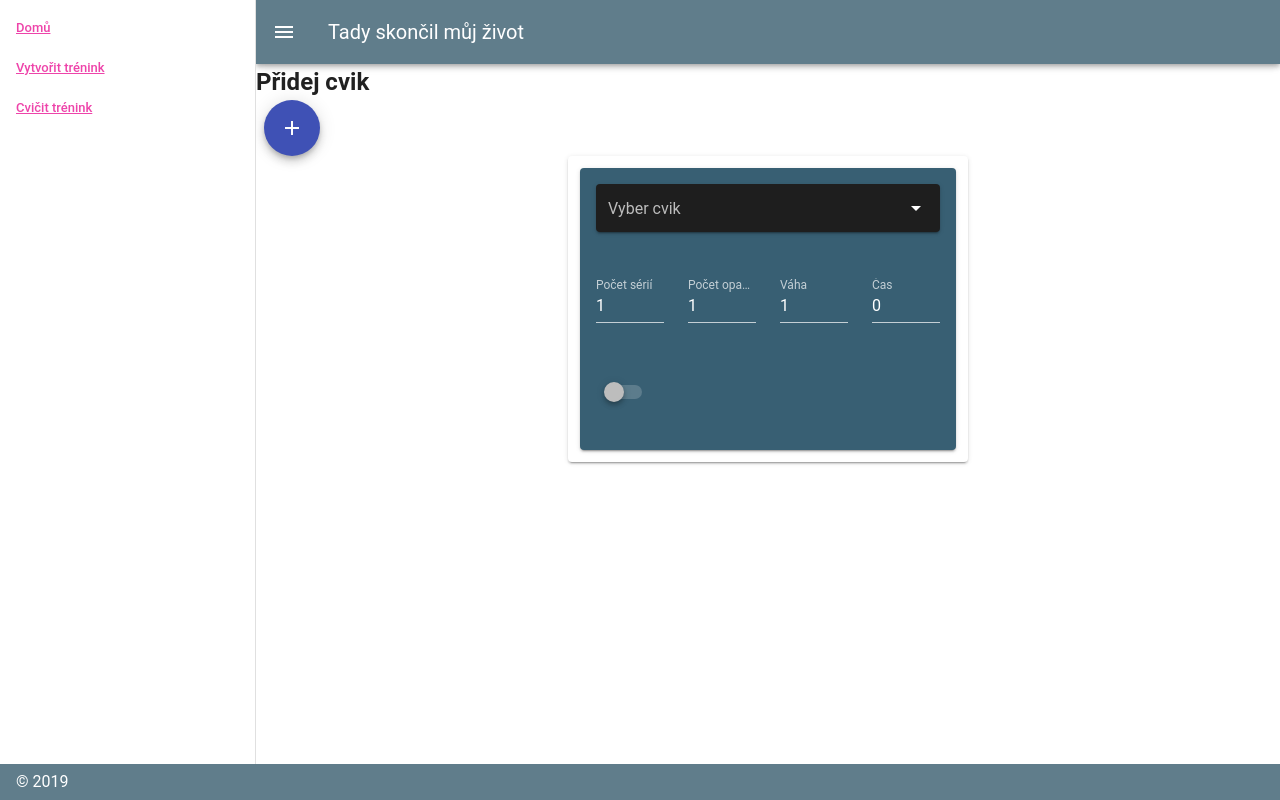
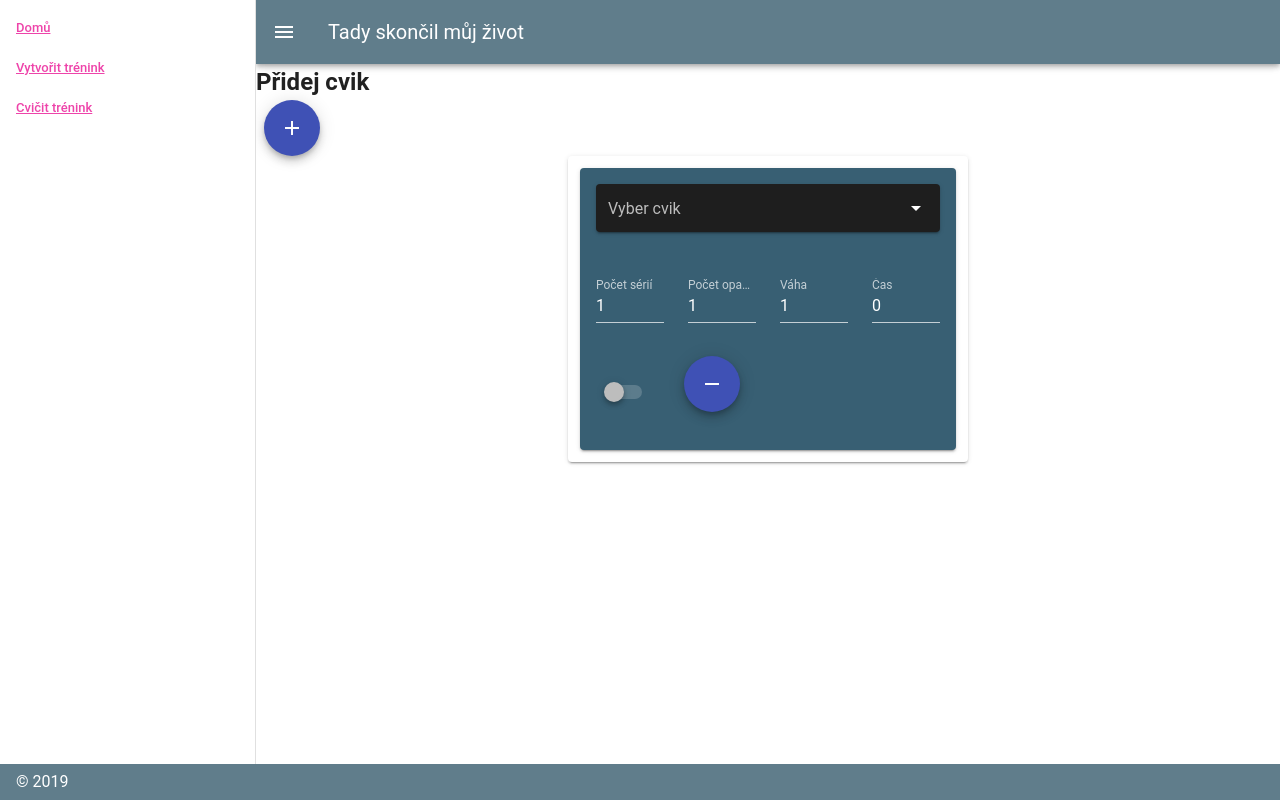
Before and after one commit to ladrlu/girja-vuetify, a Vue app: page / in a window 1280 px wide. Built offline with nearby package versions, Linux system fonts and the light colour scheme; a small style sheet from the web is missing.

Commit message:
je to sracka

```diff
--- a/src/components/CreateWorkoutForm.vue
+++ b/src/components/CreateWorkoutForm.vue
@@ -59,6 +59,9 @@
                     <v-switch v-model="isCustom" class="ma-2" label=""></v-switch>
 
                   </v-col>
+                  <v-btn @click="ereaseExercise($event)" class="mx-2" fab dark color="indigo">
+                    <v-icon dark>mdi-minus</v-icon>
+                  </v-btn>
                 </v-row>
 
                <div v-if="isCustom">
@@ -106,7 +109,7 @@
 
 <script>
 export default {
-/*   data: function() {
+data: function() {
     return {
       exerciseName: null,
       setCount: 1,
@@ -116,8 +119,13 @@ export default {
       time: 0,
       series: [],
     }
-  }, */
+  },
   props: {
+    exerciseId: {
+      type: Number,
+      required: true,
+      default: 1
+      },
     exerciseName: {
       type: String,
       required: true,
@@ -183,8 +191,15 @@ export default {
           this.series.push(this.createSeries(this.series.length + i))
         }
       }
+    },
+    ereaseExercise(event) {
+      this.$emit('erase', this.exerciseId);
+
     }
   },
+  created() {
+
+  }
 
 };
 </script>
--- a/src/views/CreateWorkout.vue
+++ b/src/views/CreateWorkout.vue
@@ -16,12 +16,15 @@
       v-bind:isCustom="exercise.isCustom"
       v-bind:series="exercise.series"
       v-bind:time="exercise.time"
+      v-bind:exerciseId="exercise.exerciseId"
+      v-on:erase="eraseExercise($event)"
      />
 
   </div>
 </template>
 
 <script>
+let exerciseId = 1;
 
 import CreateWorkoutForm from '@/components/CreateWorkoutForm.vue';
 export default {
@@ -39,6 +42,7 @@ export default {
   methods: {
     createExercise() {
       return {
+          exerciseId: exerciseId++,
           exerciseName: "",
           setCount: 1,
           repeatCount: 1,
@@ -47,8 +51,23 @@ export default {
           time: 0,
           series: []
       }
+    },
+    eraseExercise(data) {
+     /* let arr = [];
+     for( var i = 0; i < this.exercises.length; i++ ) {
+       console.log(this.exerciseId);
+       if (this.exercises[i].exerciseId != data) {
+         arr.push(this.exercises[i]);
+
+       };
+     } */
+     this.exercises = this.exercises.filter(exercise => exercise.exerciseId !== data)
+    },
+    generateExerciseID() {
+      return (Math.random() *1000)
     }
   }
+}
 
-}
+
 </script>
```
